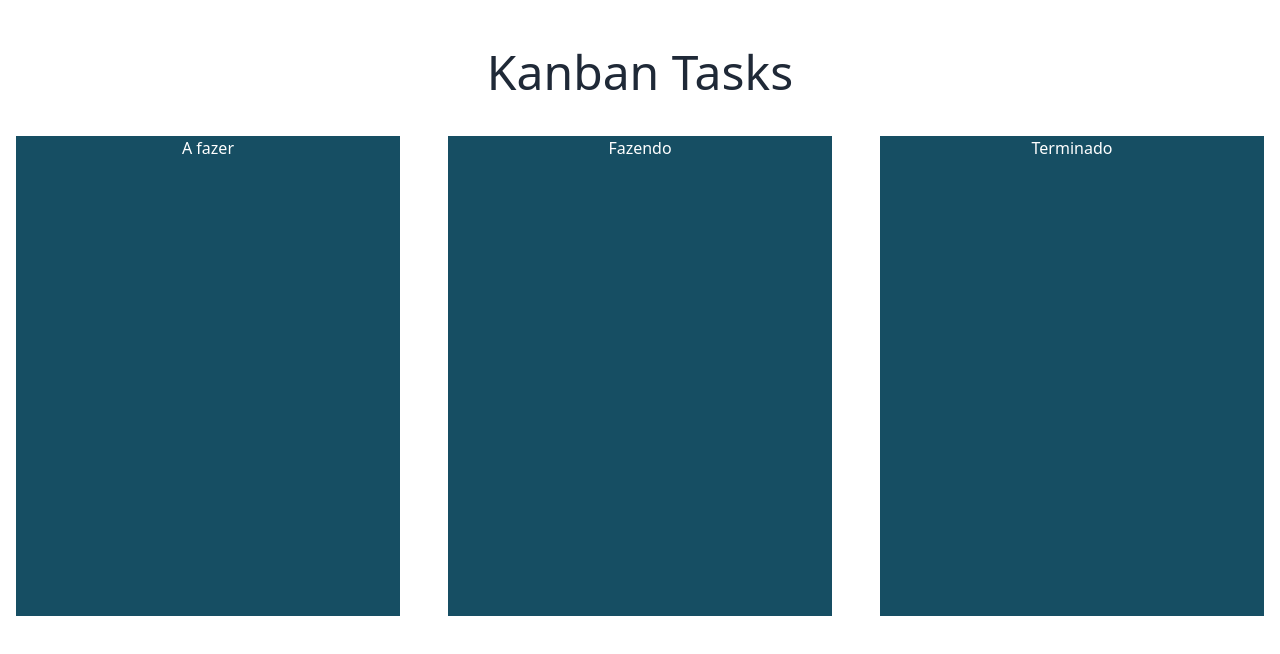
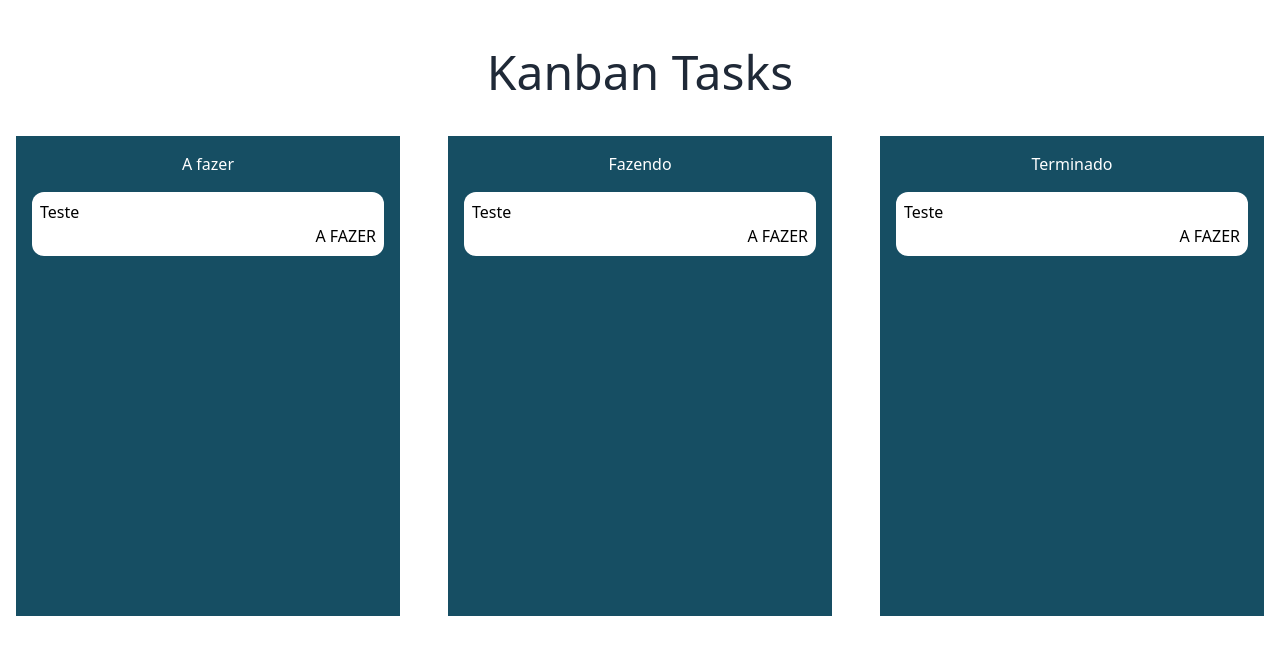
Before and after one commit to Sherlockzen/kanban-state, a React (Vite) app: page / in a window 1280 px wide. Shown: the top 654 px of the page. Built offline with nearby package versions, Linux system fonts and the light colour scheme.

Commit message:
Feat: initial structure complete, need some style

```diff
--- a/src/Column.tsx
+++ b/src/Column.tsx
@@ -1,3 +1,5 @@
+import Task from "./Task";
+
 interface StateProp {
     state: string,
 }
@@ -5,7 +7,10 @@ interface StateProp {
 const Column = ({ state }: StateProp) => {
 
     return (
-        <div className=" bg-cyan-900 min-h-[30rem] min-w-[24rem] text-white text-center">{ state }</div>
+        <div className=" bg-cyan-900 min-h-[30rem] min-w-[24rem] text-white text-center p-4">
+            <p className=" mb-4">{ state }</p>
+            <Task title="Teste" />
+        </div>
     )
 }
 export default Column;
--- /dev/null
+++ b/src/Task.tsx
@@ -0,0 +1,19 @@
+
+const STATUS = "A FAZER"
+
+const Task = ({ title }: {title: string}) => {
+
+    return (
+        <div
+        className=" bg-white min-h-8 rounded-xl p-2 text-black flex flex-col justify-between text-left">
+            <div>{ title }</div>
+            <div className=" flex justify-between">
+                <div></div>
+                <div className="status">
+                    { STATUS }
+                </div>
+            </div>
+        </div>
+    )
+}
+export default Task;
```
